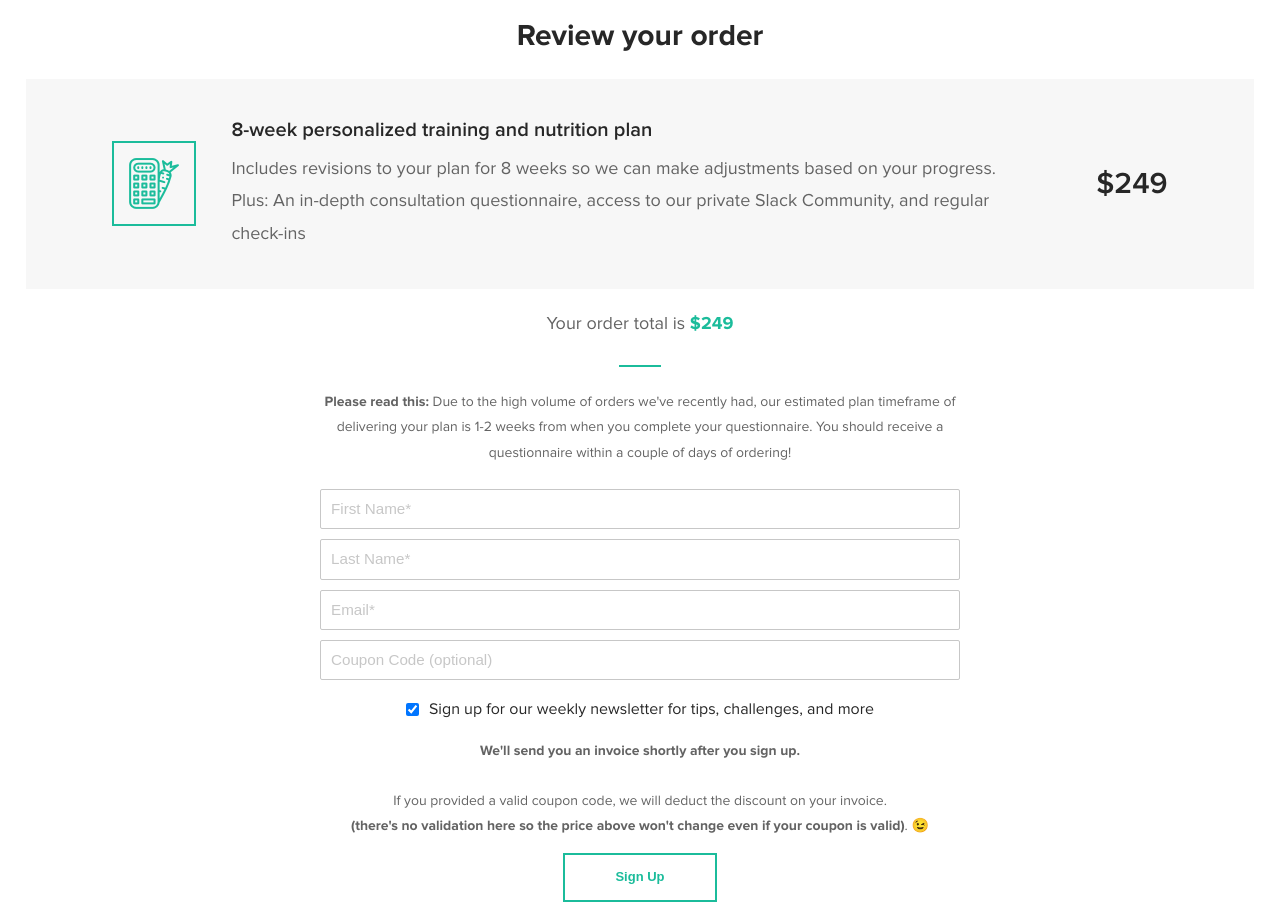
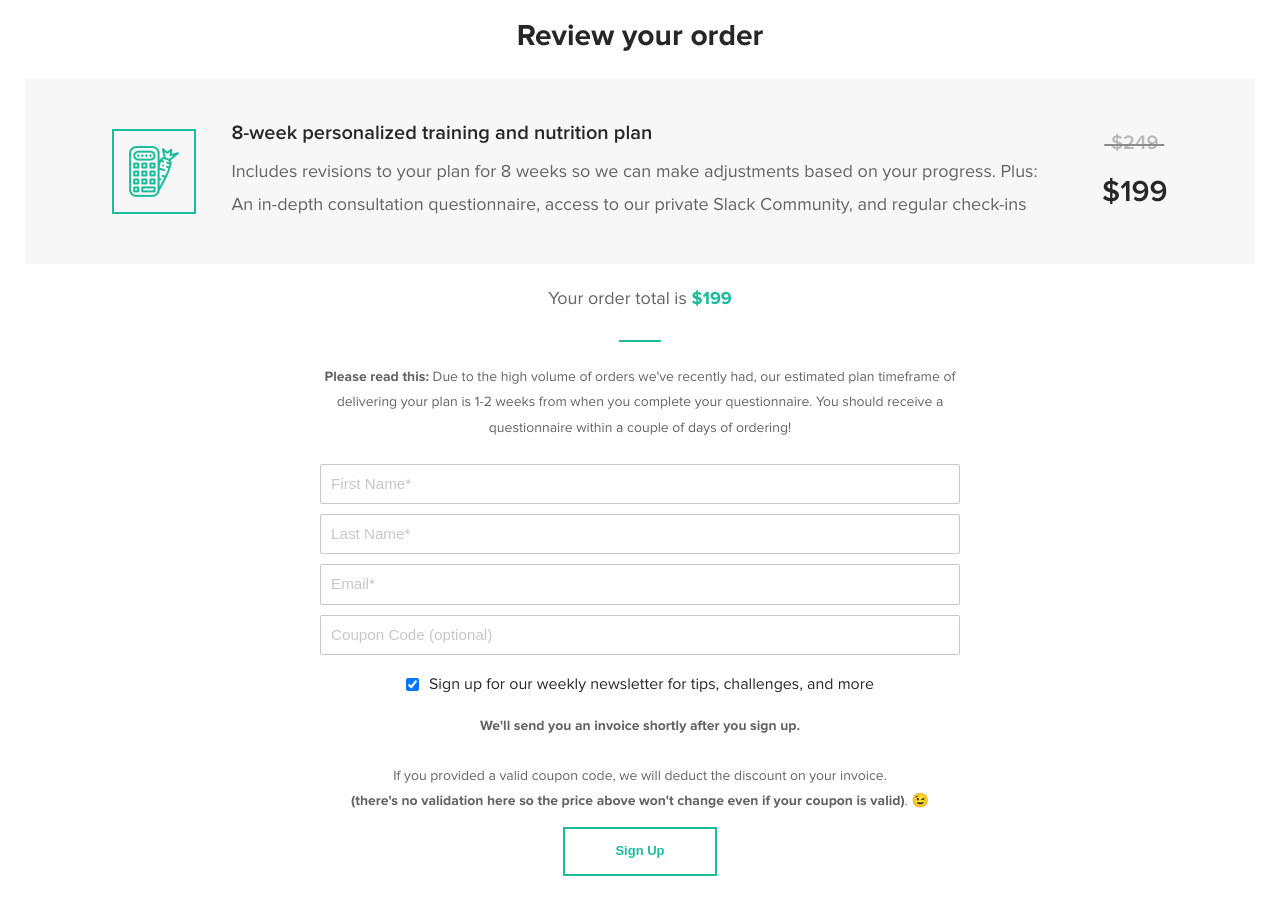
Before and after one commit to DevLifts/devlifts-static, a website: page join.html in a window 1280 px wide. Shown: the part 1160-2082 px from the top of the page. Drawn offline with nearby package versions, Linux system fonts and the light colour scheme.

Commit message:
price drop whaaaaaat

```diff
--- a/join.html
+++ b/join.html
@@ -94,13 +94,13 @@
             </div>
 
             <div class="item-prices">
-              <!-- <div class="regular-price">$249</div> -->
-              <div class="discounted-price">$249</div>
+              <div class="regular-price">$249</div>
+              <div class="discounted-price">$199</div>
             </div>
           </div> <!-- .item-details -->
 
           <p class="order-total">
-            Your order total is <strong>$249</strong>
+            Your order total is <strong>$199</strong>
           </p>
           <hr>
 
```
Also changed, not shown: index.html (+2 -2 lines), build/style.css.
